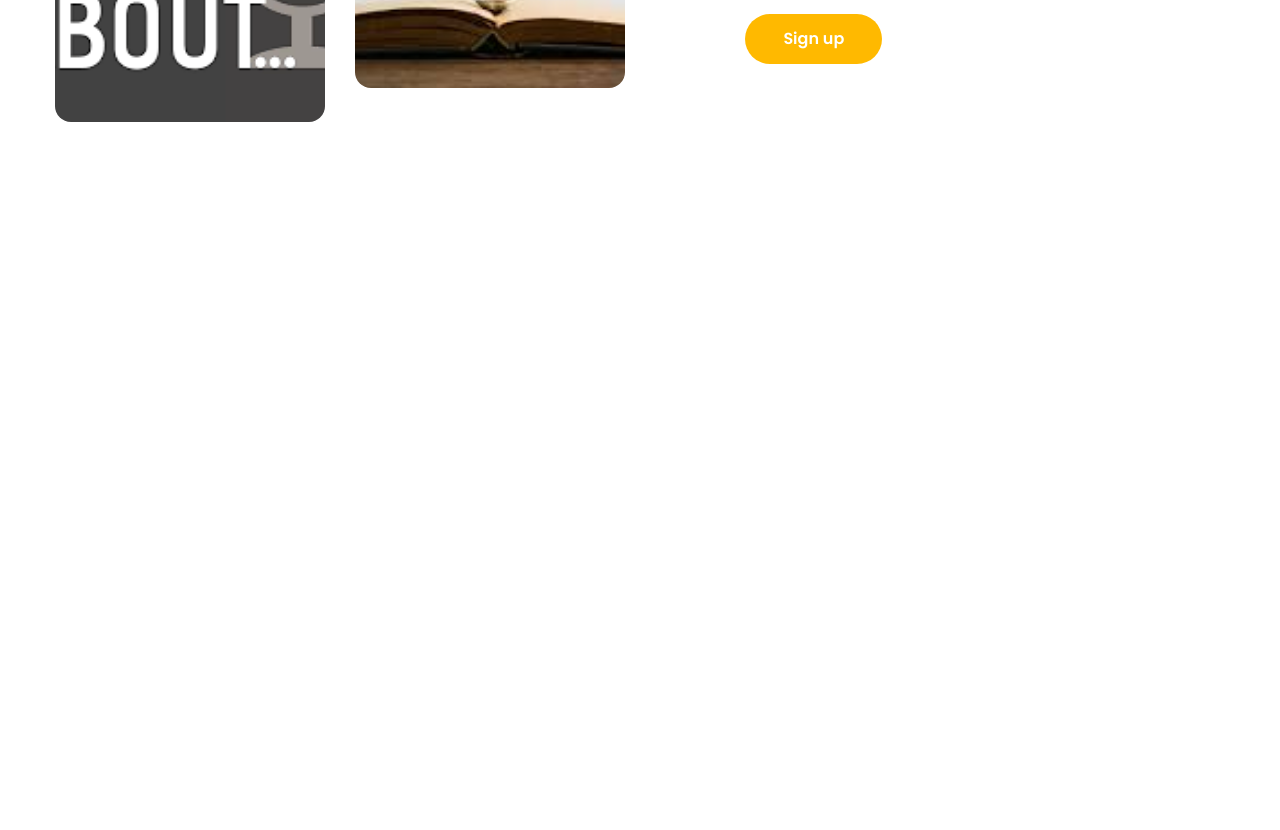
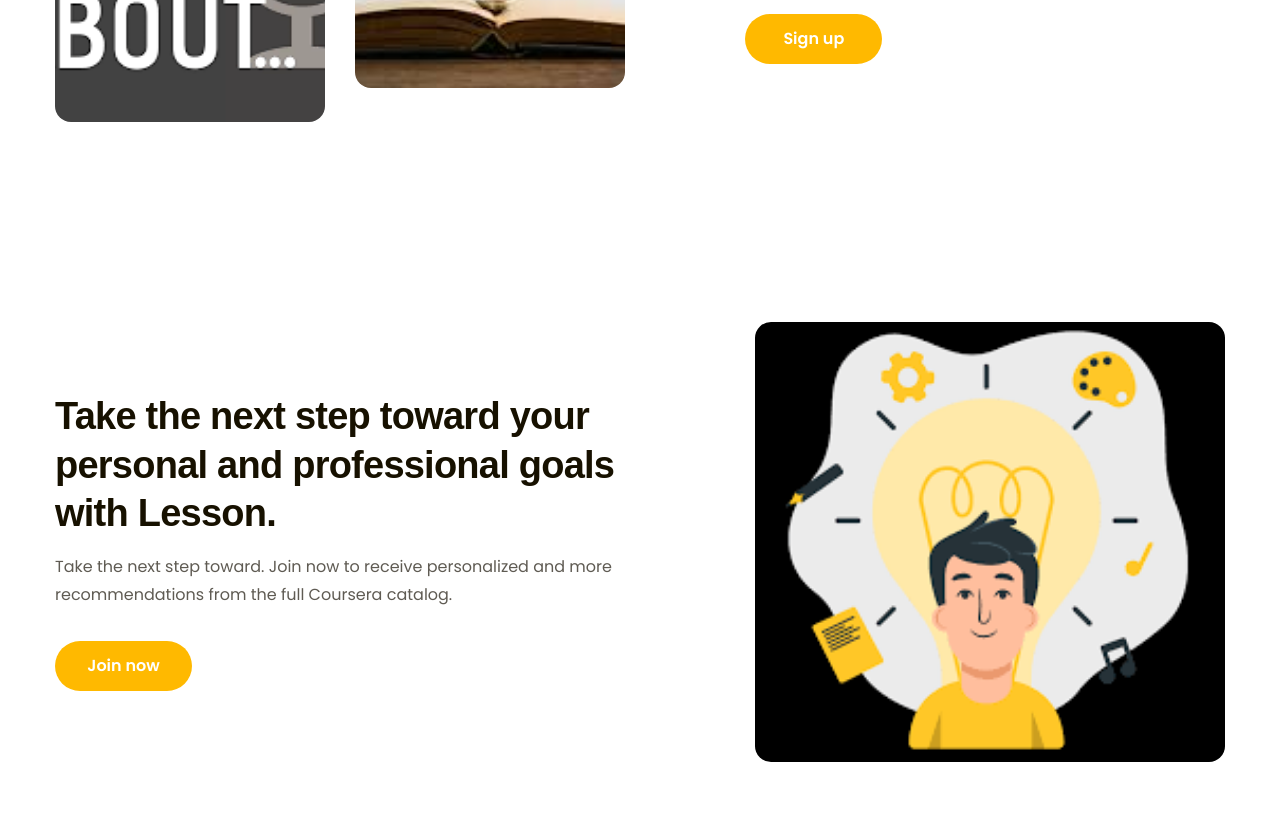
Before and after one commit to trantamhocjava/figma-to-html, a plain HTML site: page index.html in a window 1280 px wide. Shown: the part 2857-3687 px from the top of the page. Drawn offline with Linux system fonts and the light colour scheme.

Commit message:
p11 Code phần Features 2

```diff
--- a/asset/css/style.css
+++ b/asset/css/style.css
@@ -479,7 +479,7 @@ a {
   line-height: 154%; /* 153.846% */
 }
 
-/* ========================================feature============================================ */
+/* ========================================features 1============================================ */
 .features {
   margin-top: 135px;
   padding: 65px 0;
@@ -487,6 +487,7 @@ a {
 
 .features .body {
   display: flex;
+  justify-content: space-between;
 }
 
 .features .images {
@@ -507,7 +508,6 @@ a {
 
 .features .content {
   width: 41%;
-  margin-left: auto;
   display: flex;
   flex-direction: column;
   justify-content: center;
@@ -526,3 +526,21 @@ a {
   height: 50px;
   background-color: var(--primary-color);
 }
+
+/* ========================================features 2============================================ */
+.features2 {
+  margin-top: 70px;
+}
+
+.features2 .body {
+  flex-direction: row-reverse;
+}
+
+.features2 .content {
+  width: 49%;
+}
+
+.features2 .images img {
+  width: 470px;
+  height: 440px;
+}
--- a/index.html
+++ b/index.html
@@ -345,12 +345,13 @@
         </div>
       </div>
 
-      <!-- feature -->
+      <!-- feature 1 -->
       <div class="features">
         <div class="main-content">
           <div class="body">
             <div class="images">
-              <img class="lower"
+              <img
+                class="lower"
                 src="/asset/image/feature1.png"
                 alt="Learner outcomes through our awesome platform"
               />
@@ -374,6 +375,33 @@
           </div>
         </div>
       </div>
+
+      <!-- feature 2 -->
+      <div class="features features2">
+        <div class="main-content">
+          <div class="body">
+            <div class="images">
+              <img
+                src="/asset/image/feature3.png"
+                alt="Take the next step toward your personal and professional goals
+                with Lesson."
+              />
+            </div>
+            <div class="content">
+              <h2 class="heading-lv2">
+                Take the next step toward your personal and professional goals
+                with Lesson.
+              </h2>
+
+              <p class="desc">
+                Take the next step toward. Join now to receive personalized and
+                more recommendations from the full Coursera catalog.
+              </p>
+              <a href="#!" class="btn cta-btn">Join now</a>
+            </div>
+          </div>
+        </div>
+      </div>
     </main>
   </body>
 </html>
```
Also changed, not shown: asset/image/feature3.png (added).
